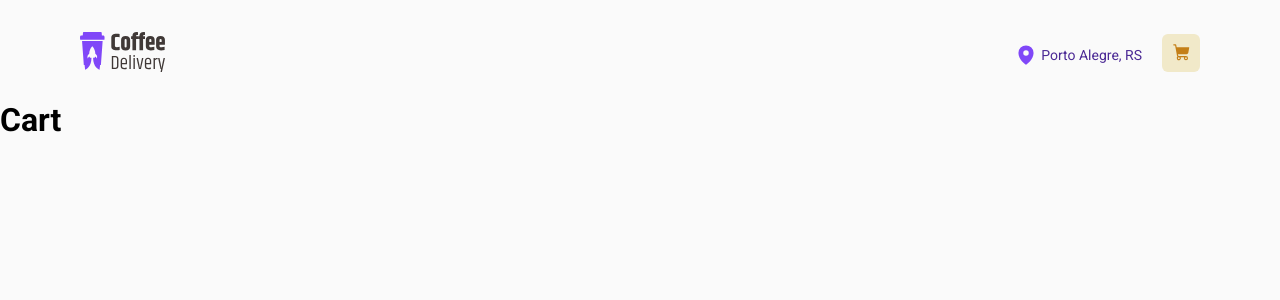
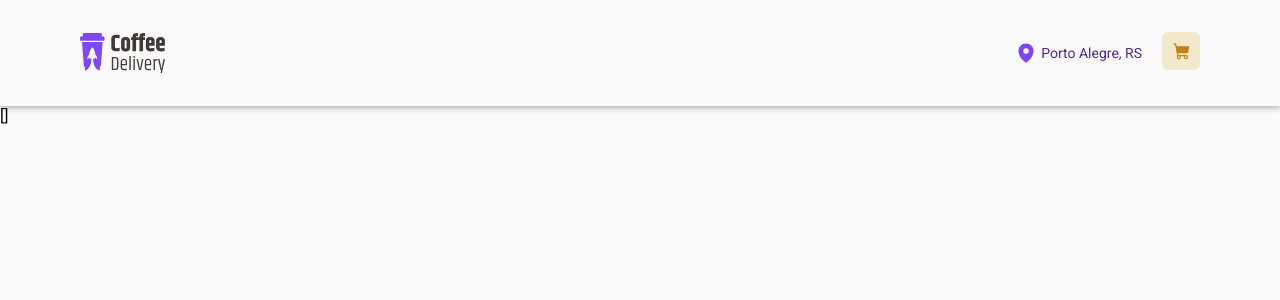
Before and after one commit to FelipeAmorimDev/coffee-delivery, a React (Vite) app: page /cart in a window 1280 px wide. Shown: the top 300 px of the page. Built offline with nearby package versions, Linux system fonts and the light colour scheme; the HTML template or start-up script is replaced by a standard one.

Commit message:
feat: header setado para ser fixo no topo

```diff
--- a/index.html
+++ b/index.html
@@ -4,7 +4,7 @@
     <meta charset="UTF-8" />
     <link rel="preconnect" href="https://fonts.googleapis.com" />
     <link rel="preconnect" href="https://fonts.gstatic.com" crossorigin />
-    <link rel="icon" type="image/svg+xml" href="/vite.svg" />
+    <link rel="icon" type="image/svg+xml" href="./short-logo.svg" />
     <meta name="viewport" content="width=device-width, initial-scale=1.0" />
 
     <link
--- a/src/components/Header/index.tsx
+++ b/src/components/Header/index.tsx
@@ -1,5 +1,11 @@
 import { MapPin, ShoppingCart } from '@phosphor-icons/react'
-import { Aside, CartButton, CartFeedback, HeaderContainer } from './styles'
+import {
+  Aside,
+  CartButton,
+  CartFeedback,
+  HeaderBg,
+  HeaderContainer,
+} from './styles'
 import { useContext } from 'react'
 import { cartContext } from '../../context/CartContext'
 import { NavLink, useNavigate } from 'react-router-dom'
@@ -9,6 +15,7 @@ export function Header() {
   const qntItensInCart = cartList.filter((item) => item.quantity > 0)
   const navigate = useNavigate()
   return (
+    <HeaderBg>
       <HeaderContainer>
         <NavLink to="/">
           <img src="./logo.svg" alt="um copo de café roxo" />
@@ -27,5 +34,6 @@ export function Header() {
           </CartButton>
         </Aside>
       </HeaderContainer>
+    </HeaderBg>
   )
 }
--- a/src/components/Header/styles.ts
+++ b/src/components/Header/styles.ts
@@ -1,14 +1,26 @@
 import styled from 'styled-components'
 import { mixins } from '../../styles/mixins'
 
+export const HeaderBg = styled.div`
+  position: sticky;
+  width: 100%;
+  top: 0;
+  background: ${(props) => props.theme.background};
+  box-shadow: 0 3px 5px rgba(57, 63, 72, 0.3);
+`
 export const HeaderContainer = styled.header`
+  position: relative;
+  left: 50%;
+  transform: translateX(-50%);
   max-width: calc(1120px + 32px);
-  margin: 0 auto;
   padding: 32px 16px;
-
   display: flex;
   align-items: center;
   justify-content: space-between;
+
+  a {
+    height: 40px;
+  }
 `
 export const Aside = styled.div`
   display: flex;
--- a/src/pages/Cart/index.tsx
+++ b/src/pages/Cart/index.tsx
@@ -1,3 +1,8 @@
+import { useContext } from 'react'
+import { cartContext } from '../../context/CartContext'
+
 export function Cart() {
-  return <h1>Cart</h1>
+  const { cartList } = useContext(cartContext)
+  const JSONData = JSON.stringify(cartList, null, 2)
+  return <p>{JSONData}</p>
 }
--- a/src/pages/Home/styles.ts
+++ b/src/pages/Home/styles.ts
@@ -115,7 +115,10 @@ export const AddToCartButton = styled.button`
   display: flex;
   justify-content: center;
   align-items: center;
-
+  transition: 0.3s;
+  &:hover {
+    background: ${(props) => props.theme.purple};
+  }
   cursor: pointer;
 `
 export const AddToCartOptions = styled.div`
--- a/src/styles/global.ts
+++ b/src/styles/global.ts
@@ -6,6 +6,12 @@ export const GlobalStyle = createGlobalStyle`
     margin: 0;
     padding: 0;
     box-sizing: border-box;
+  }
+
+  :focus{
+    outline: none;
+    box-shadow: 0 0 0 1px #C47F17;
+    border-radius: 6px;
   }
 
   body{
```
Lines whose indentation alone changed are shown as unchanged.
